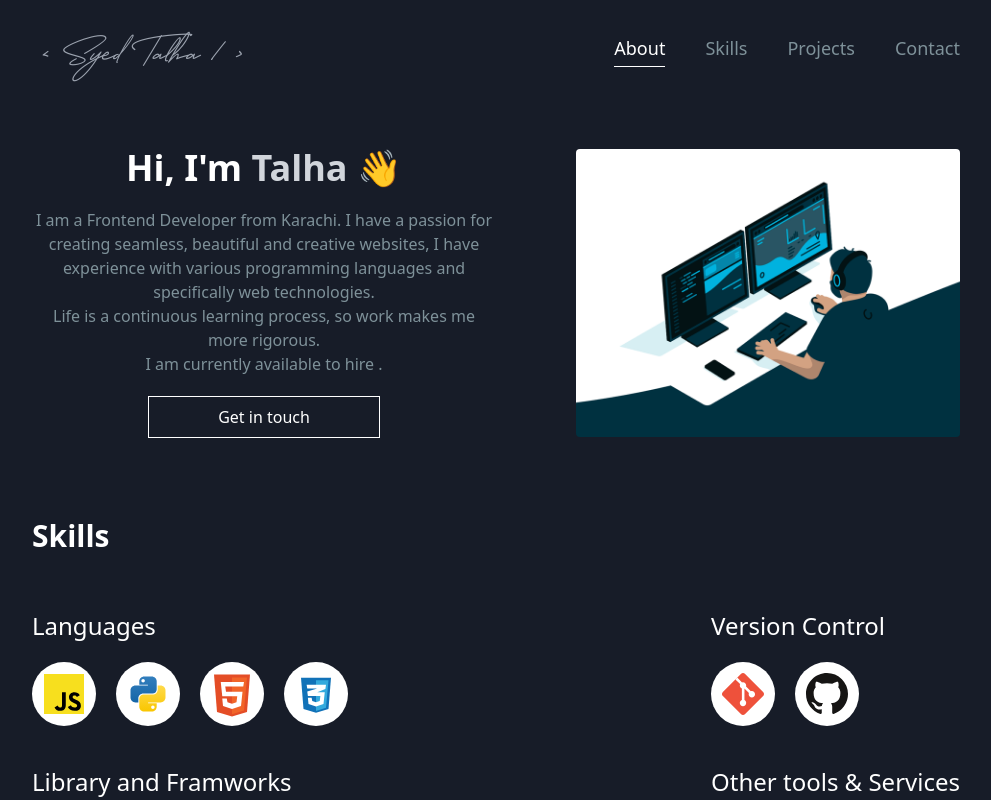
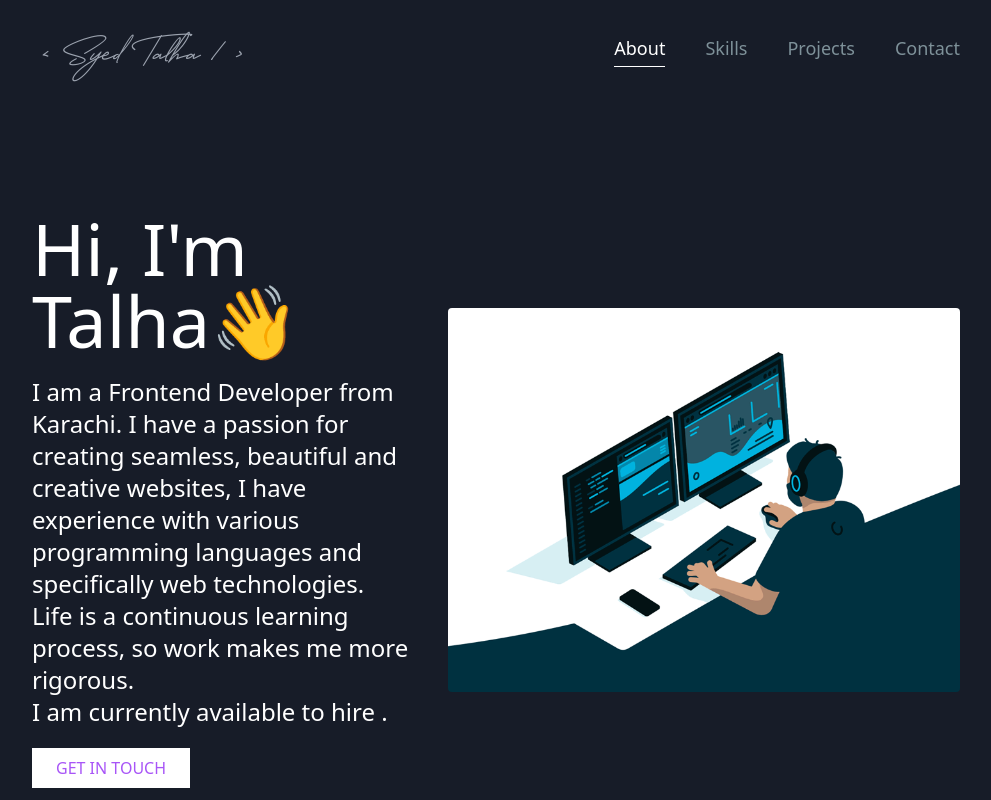
Before and after one commit to talhashah-dev/portfolio, a React (Create React App) app: page /contact in a window 1280 px wide. Shown: the top 800 px of the page, without its empty margins (144-1135 px from the left). Built offline with nearby package versions, Linux system fonts and the light colour scheme.

Commit message:
refactor: modified About.js UI

```diff
--- a/src/pages/About.jsx
+++ b/src/pages/About.jsx
@@ -3,11 +3,11 @@ import coding_gif from "../assets/images/coding.gif"
 
 function About() {
   return (
-    <div className="container mx-auto h-auto my-20" id="about">
+    <div className="container mx-auto h-auto min-[426px]:my-36" id="about">
       <div className="flex gap-6 justify-between items-center max-[426px]:flex-wrap max-[426px]:justify-center">
-        <div className="w-1/2 max-[426px]:w-full text-center">
-          <h1 className="text-4xl font-bold mb-5">Hi, I'm <span className="text-gray-300">Talha</span> 👋</h1>
-          <p className="text-[#7e9199] mb-5">
+        <div className="w-1/2 max-[426px]:w-full text-center min-[426px]:text-left">
+          <h1 className="text-4xl min-[426px]:text-7xl mb-5">Hi, I'm Talha👋</h1>
+          <p className="text-2xl mb-5">
             I am a Frontend Developer from Karachi. I have a passion
             for creating seamless, beautiful and creative websites, I have
             experience with various programming languages and specifically web
@@ -16,10 +16,10 @@ function About() {
             me more rigorous. <br />
             I am currently available to hire .
           </p>
-          <a href="mailto:syedt.in00@gmail.com" className="border border-white p-2 hover:border-[#00B2DF] hover:text-[#00B2DF] transition-all inline-block w-1/2 max-[426px]:w-full">Get in touch</a>
+          <a href="mailto:syedt.in00@gmail.com" className="p-2 px-6 text-base bg-white text-purple-500 hover:bg-purple-500 hover:text-white  transition-all inline-block w-auto max-[426px]:w-full">GET IN TOUCH</a>
         </div>
         <img
-          className="h-72 rounded max-[426px]:h-auto max-[426px]:w-full max-[426px]:mb-5"
+          className="h-96 rounded max-[426px]:h-auto max-[426px]:w-full max-[426px]:mb-5"
           src={coding_gif}
           alt=""
         />
```
